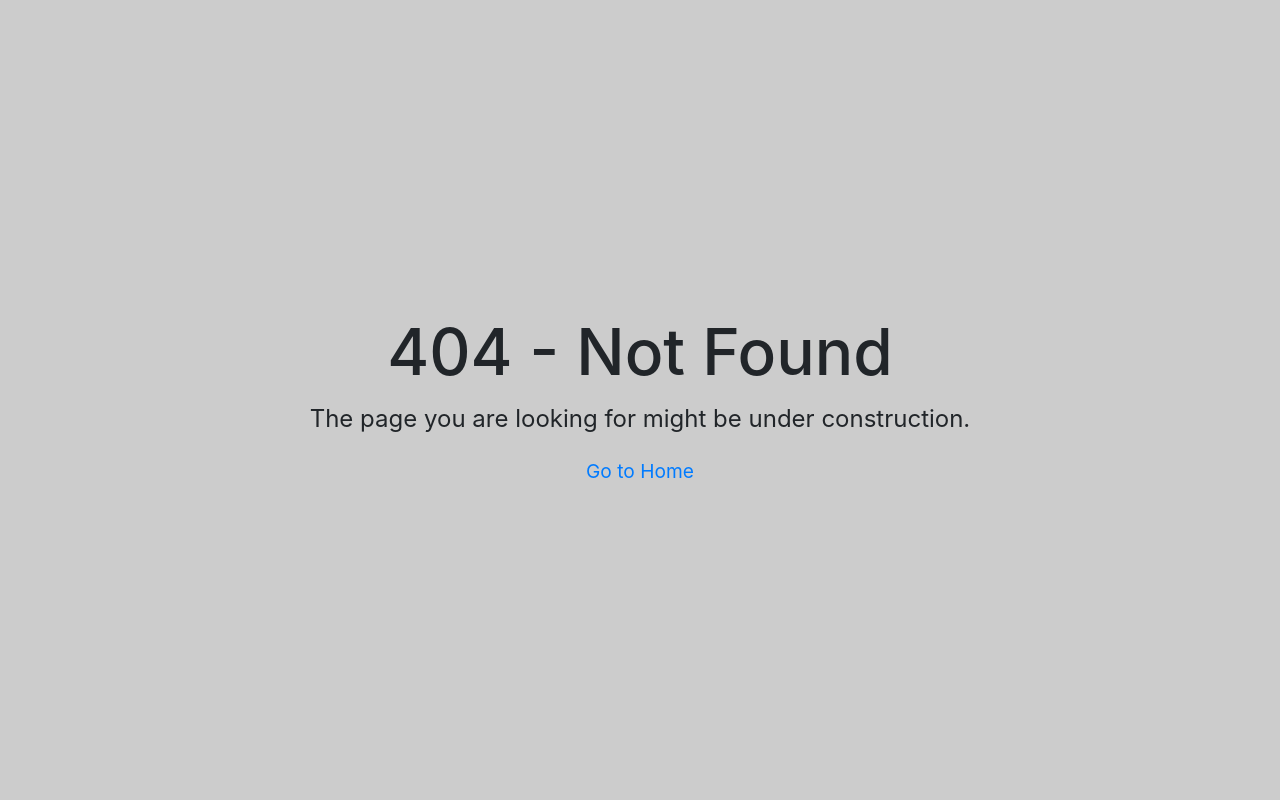
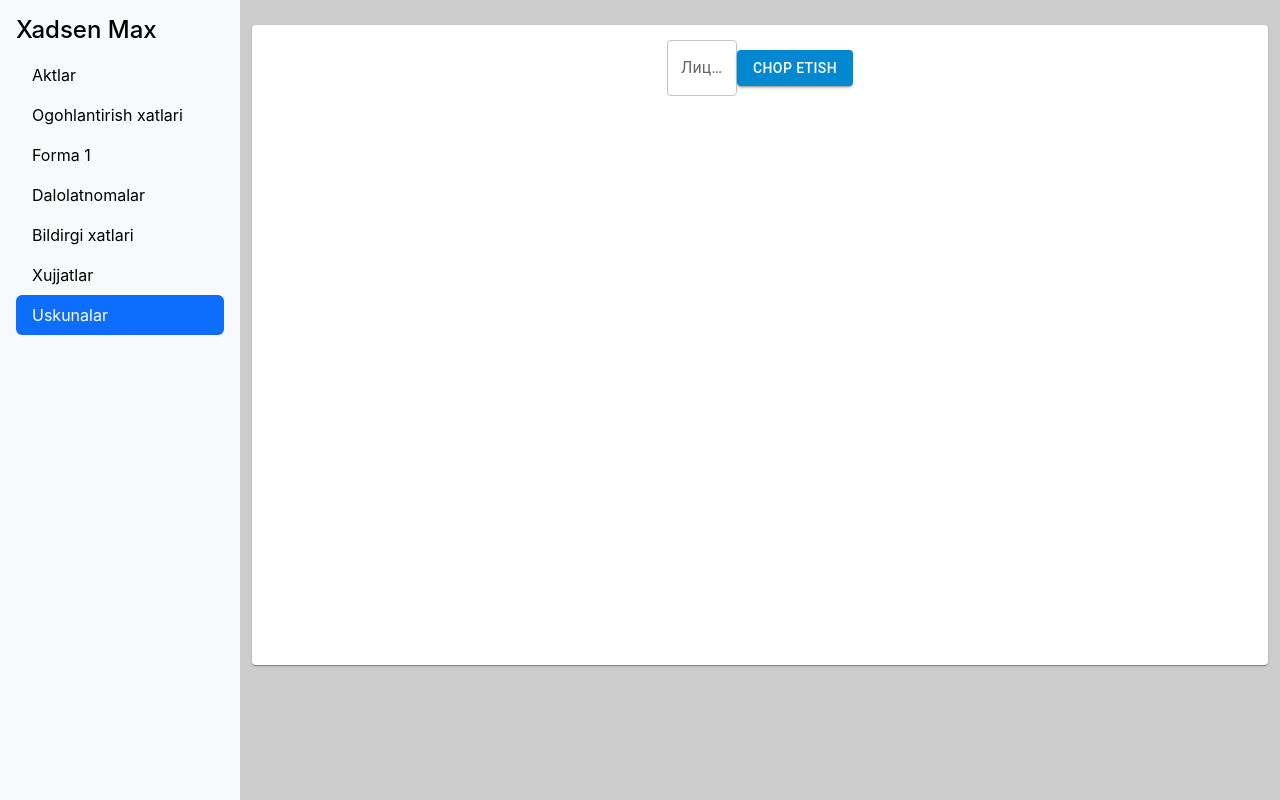
Before and after one commit to Shamshod-Nematullayev/sud_akt_client, a React (Create React App) app: page /addressToConvert in a window 1280 px wide. Before the commit this address had no page. Built offline with nearby package versions, Linux system fonts and the light colour scheme; the HTML template or start-up script is replaced by a standard one.

Commit message:
pochta uchun ogohlantirish xati chiqarish funksiyasi boshlandi

```diff
--- /dev/null
+++ b/src/components/AddressToConvert/AddressToConvert.jsx
@@ -0,0 +1,59 @@
+import {
+  Button,
+  IconButton,
+  Modal,
+  Paper,
+  TextField,
+  Typography,
+} from "@mui/material";
+import { GridDeleteIcon } from "@mui/x-data-grid";
+
+import React, { useEffect } from "react";
+import { useState } from "react";
+import SideBar from "../SideBar";
+import DeleteIcon from "@mui/icons-material/Delete";
+
+export default function AddressToConvert() {
+  const [licshet, setLicshet] = useState("");
+
+  useEffect(() => {}, []);
+
+  return (
+    <div className="admin-page">
+      {/* Yuklanmoqda loader */}
+      <SideBar active="qulayliklar" />
+
+      <div className="container">
+        <Paper
+          style={{
+            height: "80%",
+            marginTop: "25px",
+            padding: 15,
+            position: "relative",
+          }}
+        >
+          <div
+            style={{
+              display: "flex",
+              justifyContent: "center",
+              alignItems: "center",
+            }}
+          >
+            <div style={{ display: "flex", alignItems: "center" }}>
+              <TextField
+                label="Лицавой"
+                type="number"
+                style={{ width: 70 }}
+                value={licshet}
+                onChange={(e) => setLicshet(e.target.value)}
+              ></TextField>
+              <Button variant="contained" color="info">
+                Chop etish
+              </Button>
+            </div>
+          </div>
+        </Paper>
+      </div>
+    </div>
+  );
+}
--- a/src/components/Routers.jsx
+++ b/src/components/Routers.jsx
@@ -14,6 +14,7 @@ import Documents from "../pages/Documents";
 import useAuthStore from "../store/authStore";
 import Qulayliklar from "../pages/Qulayliklar";
 import Calculator from "./Calculator/Calculator";
+import AddressToConvert from "./AddressToConvert/AddressToConvert";
 
 const PrivateRoute = ({ element, ...props }) => {
   const isAuthenticated = useAuthStore((state) => state.user);
@@ -60,6 +61,10 @@ const AppRoutes = () => (
       path="/calculator"
       element={<PrivateRoute element={<Calculator />} />}
     />
+    <Route
+      path="/addressToConvert"
+      element={<PrivateRoute element={<AddressToConvert />} />}
+    />
     <Route path="*" element={<NotFound />} />
   </Routes>
 );
--- a/src/pages/Qulayliklar.jsx
+++ b/src/pages/Qulayliklar.jsx
@@ -25,6 +25,11 @@ export default function Qulayliklar() {
               Kalkulyator
             </Button>
           </Link>
+          <Link to="/addressToConvert">
+            <Button color="info" variant="contained">
+              Kanvertga manzil
+            </Button>
+          </Link>
         </div>
       </div>
     </div>
--- a/src/utils/APIRouters.js
+++ b/src/utils/APIRouters.js
@@ -1,4 +1,4 @@
-module.exports.host = `http://localhost:5000`;
+module.exports.host = `http://192.168.1.121:5000`;
 module.exports.loginAPI = `${this.host}/api/auth/login`;
 module.exports.sudAkts = `${this.host}/api/sudAkts`;
 module.exports.bildirgilar = `${this.host}/api/bildirgilar`;
--- a/src/utils/axios.js
+++ b/src/utils/axios.js
@@ -1,7 +1,7 @@
 import axios from "axios";
 
 const api = axios.create({
-  baseURL: `http://localhost:5000`,
+  baseURL: `http://192.168.1.121:5000`,
 });
 
 export default api;
```
